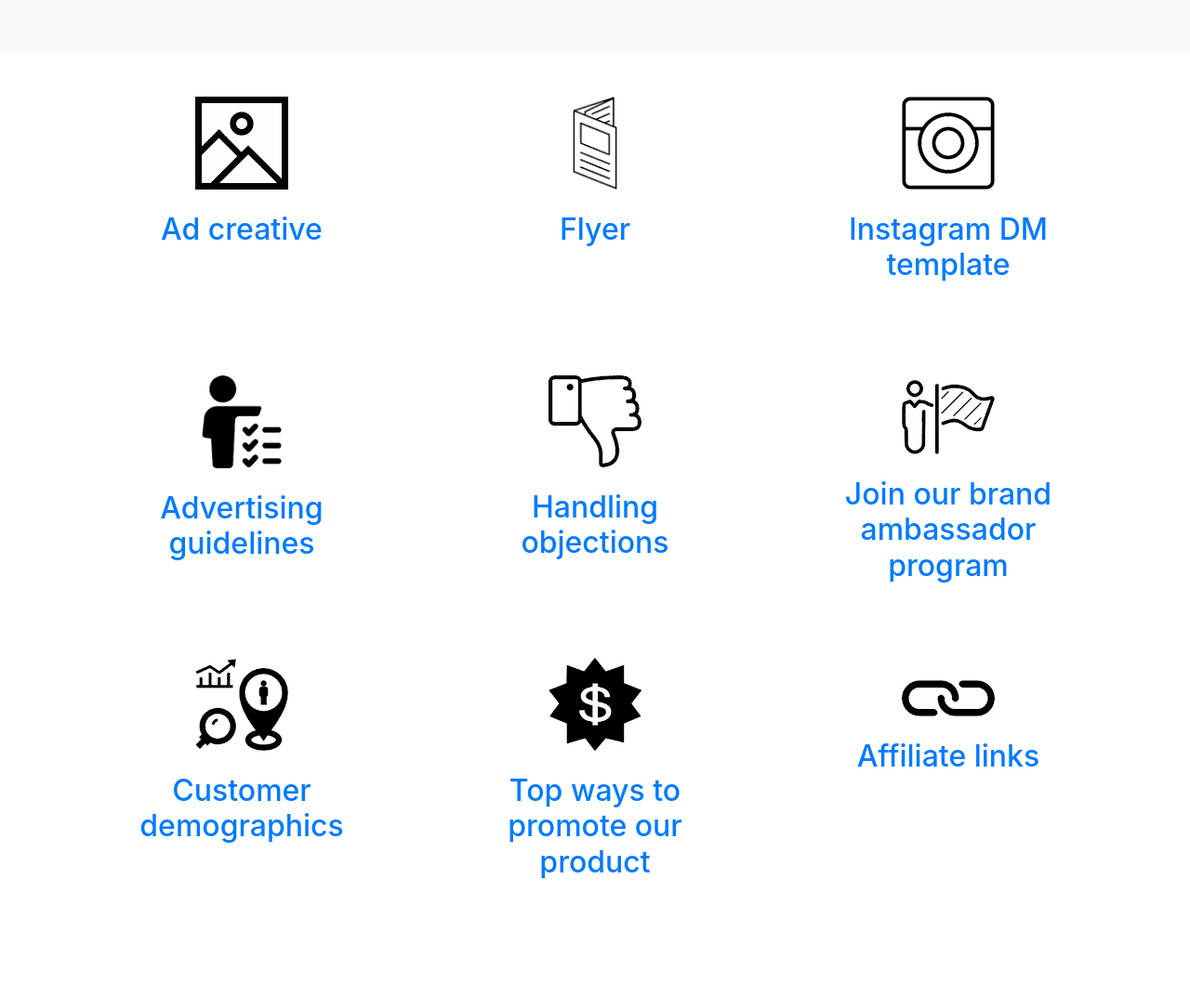
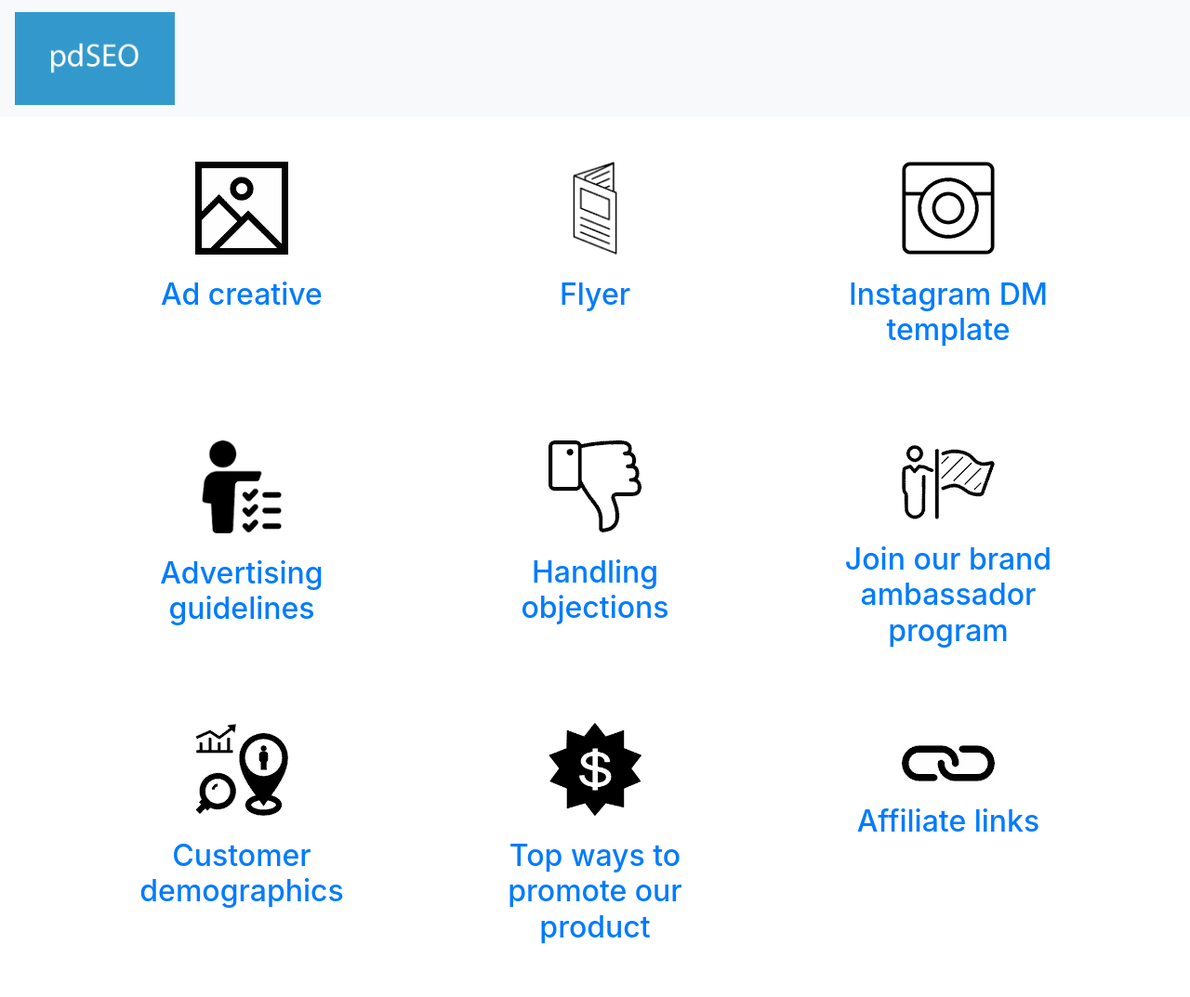
Before and after one commit to phildan/XML-website, a plain HTML site: page index.html in a window 1280 px wide. Shown: the whole page at 93% size. Before the commit the page ends 1003 px from the top, so only its background shows below. Drawn offline with nearby package versions, Linux system fonts and the light colour scheme.

Commit message:
Continuous

```diff
--- a/index.html
+++ b/index.html
@@ -3,14 +3,14 @@
 <head>
     <meta charset="UTF-8">
     <meta name="viewport" content="width=device-width, initial-scale=1.0">
-    <title>Document</title>
+    <title>Affiliate resources</title>
    <link href="https://stackpath.bootstrapcdn.com/bootstrap/4.4.1/css/bootstrap.min.css" rel="stylesheet" integrity="sha384-Vkoo8x4CGsO3+Hhxv8T/Q5PaXtkKtu6ug5TOeNV6gBiFeWPGFN9MuhOf23Q9Ifjh" crossorigin="anonymous">
 </head>
 <body>
     <header>
         <nav class="navbar navbar-light bg-light">
             <a class="navbar-brand" href="#">
-              <img src="logo__pdSEO-min.png" alt=""style="max-height:100px">
+              <img src="img/logo__pdSEO-min.png" alt=""style="max-height:100px">
             </a>
           </nav>
     </header>
@@ -44,7 +44,6 @@
                         <img src="img/icon__top_ways_to_promte_our_product-min.png" alt="Top ways to promote our product" class="icon__top_ways_to_promte_our_product mb-4" style="max-height: 100px;">
                         <br><a href="#"rel="nofollow"><h2>Top ways to promote our product</h2></a>
                     </div>
-
                 </div>
                 <div class="col-lg-4">
                     <div class="p-5 text-center" style="min-height: 300px;">
```
Also changed, not shown: 1 other file.
